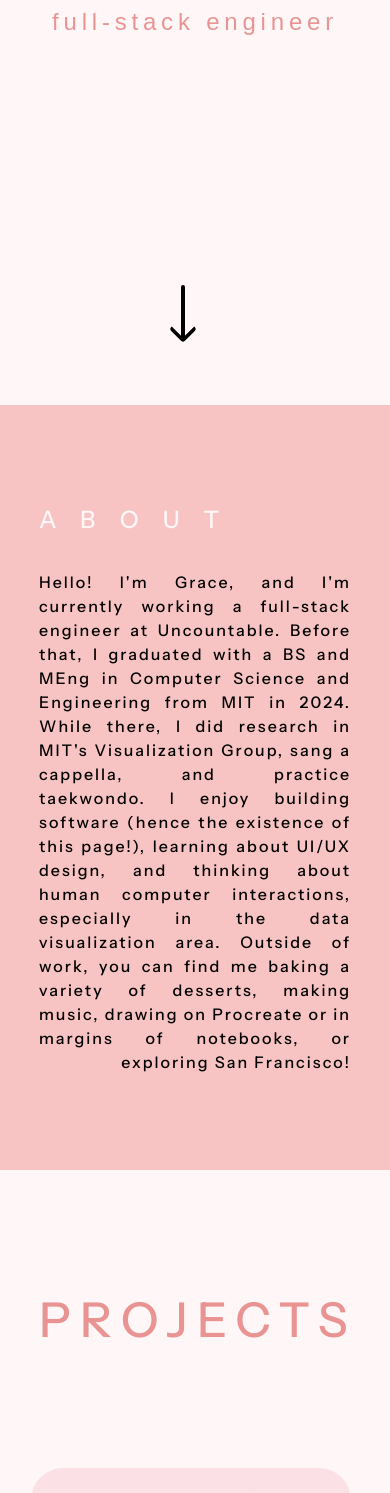
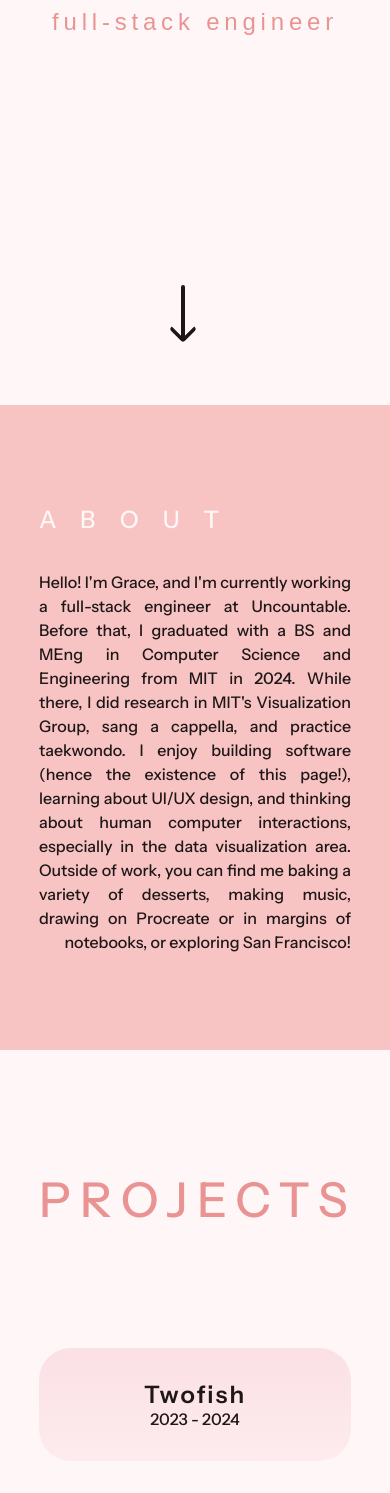
Before and after one commit to gracefh/portfolio-2024, a React (Create React App) app: page / in a window 390 px wide. Shown: the part 439-1932 px from the top of the page. Built offline with nearby package versions, Linux system fonts and the light colour scheme.

Commit message:
working on things

```diff
--- a/package.json
+++ b/package.json
@@ -11,6 +11,7 @@
     "@types/node": "^16.18.113",
     "@types/react": "^18.3.11",
     "@types/react-dom": "^18.3.0",
+    "framer-motion": "^11.11.10",
     "matter-js": "^0.20.0",
     "pathseg": "^1.2.1",
     "poly-decomp": "^0.3.0",
--- a/src/App.css
+++ b/src/App.css
@@ -49,9 +49,14 @@ p {
   font-weight: 400;
 }
 
-.instrument-sans-500 {
+.instrument-sans-500-spaced {
   font-weight: 500;
   letter-spacing:2px;
+}
+
+
+.instrument-sans-500-normal {
+  font-weight: 500;
 }
 
 .instrument-sans-600 {
--- a/src/components/projectCards.css
+++ b/src/components/projectCards.css
@@ -16,6 +16,7 @@
   display:flex;
   flex-direction:column;
   gap: 2em;
+  align-items:center;
 
   & .content {
     display: none;
@@ -24,7 +25,6 @@
   &:hover {
     width: 100%;
     transition: var(--transition-hover);
-    padding-bottom: 5em;
 
     & .content {
       display: inherit;
@@ -32,12 +32,19 @@
   }
 
   & .project-preview {
-    max-width: 100%;
+    max-width: min(35em, 100%);
   }
 }
 
 @media screen and (max-width: 900px) {
   .project-card {
     width: 100%;
+    padding-left: 5em;
+    padding-right: 5em;
   }
 }
+
+
+.content-wrapper {
+  max-width:35em;
+}
--- a/src/components/projectCards.tsx
+++ b/src/components/projectCards.tsx
@@ -1,44 +1,75 @@
 import { mainProjects } from "../data/mainProjectData";
 import "./projectCards.css";
+import { AnimatePresence, motion } from "framer-motion";
+import { useCallback, useState } from "react";
 
 export type ProjectCardProps = {
   ind: number;
   title: string;
   date: string;
-  imageLink: string
-  description: string
-  route:string
+  imageLink: string;
+  description: string;
+  route: string;
 };
 
 export const ProjectCard = (props: ProjectCardProps) => {
   const { ind, title, date, imageLink, description, route } = props;
+  const [isHover, setIsHover] = useState(false);
+
+  const toggleHover = useCallback(
+    (hover: boolean) => {
+      setIsHover(hover);
+    },
+    [setIsHover]
+  );
   return (
-    <div
+    <motion.div
       className={`project-card ${
         ind % 2 == 0 ? "align-self-end" : "align-self-start"
       }`}
-      key={ind}
+      onHoverStart={() => toggleHover(true)}
+      onHoverEnd={() => toggleHover(false)}
     >
-      <div>
+      <motion.div layout>
         <div className="card-header project-title">{title}</div>
         <div className="subtitle project-date">{date}</div>
-      </div>
-      {imageLink != "" ? <img
+      </motion.div>
+
+      {imageLink != "" ? (
+        <motion.img
           className={"project-preview"}
           src={imageLink}
           alt={`${title} project preview`}
-        ></img> : <></>}
-      <div className="content-wrapper">
-        <div className="content instrument-sans-500 text-black">{description}</div>
-      </div>
-    </div>
+          layout
+        ></motion.img>
+      ) : (
+        <></>
+      )}
+      <AnimatePresence>
+        {isHover && (
+          <motion.div
+            className="content-wrapper"
+            initial={{ opacity: 0 }}
+            animate={{ opacity: 1 }}
+            exit={{ opacity: 0 }}
+            transition={{ duration: 1.5 }}
+            layout
+          >
+            <div className="content instrument-sans-500-normal text-black">
+              {description}
+            </div>
+          </motion.div>
+        )}
+      </AnimatePresence>
+    </motion.div>
   );
 };
+
 export const ProjectCards = () => {
   return (
     <div className="project-cards-wrapper">
       {mainProjects.map((mainProject, ind) => (
-        <ProjectCard ind={ind} {...mainProject}/>
+        <ProjectCard ind={ind} {...mainProject} key={ind} />
       ))}
     </div>
   );
--- a/src/index.css
+++ b/src/index.css
@@ -6,7 +6,7 @@ body {
   --pink-lighter: #FBE0E5;
   --pink-med: #f7c3c3;
   --pink-darker: #e99393;
-  --primary-black: #000;
+  --primary-black: #1f1717;
   --primary-white: #FFF7F7;
 
   --transition-hover: all .25s ease;
@@ -20,6 +20,7 @@ body {
   font-style: normal;
   font-variation-settings:
     "wdth" 100;
+  color: var(--primary-black);
 }
 
 html, body {
--- a/src/index.tsx
+++ b/src/index.tsx
@@ -6,22 +6,20 @@ import reportWebVitals from './reportWebVitals';
 import { createBrowserRouter, RouterProvider } from 'react-router-dom';
 import { ErrorPage } from './pages/errorPage';
 import { Home } from './pages/home';
+import { About } from './pages/about';
 
 const router = createBrowserRouter([
   {
     path: "/",
     element: <Home />,
     errorElement: <ErrorPage />,
-    children: [
-      // {
-      //   path: "/",
-      //   element: <Home />,
-      // },
-      // {
-      //   path: "about/",
-      //   element: <AboutPage />,
-      // },
-      // {
+  },
+  {
+    path: "about",
+    element: <About />,
+    errorElement: <ErrorPage />,
+  },
+  // {
       //   path: "projects/",
       //   element: <ProjectsPage />,
       // },
@@ -37,17 +35,13 @@ const router = createBrowserRouter([
       //   path: "fun/:projectName",
       //   element: <FunPages />,
       // },
-    ],
-  },
 ]);
 
 const root = ReactDOM.createRoot(
   document.getElementById("root") as HTMLElement
 );
 root.render(
-  <React.StrictMode>
     <RouterProvider router={router} />
-  </React.StrictMode>
 );
 // const root = ReactDOM.createRoot(
 //   document.getElementById('root') as HTMLElement
--- a/src/layout/navBar.css
+++ b/src/layout/navBar.css
@@ -7,6 +7,7 @@
     justify-content:center;
 }
 
+
 .nav-bar {
     display:flex;
     gap: 2em;
@@ -15,6 +16,12 @@
     padding: 2em 4em;
     background-color:rgba(255, 255, 255, 0.5);
     border-radius:4em;
+}
+
+
+.nav-bar[data-isHover="true"] {
+  /* padding: 2em 6em; */
+  gap: 3em;
 }
 
 .nav-link {
--- a/src/layout/navBar.tsx
+++ b/src/layout/navBar.tsx
@@ -1,17 +1,51 @@
-import { NavLink } from "react-router-dom"
-import "./navBar.css"
+import { NavLink } from "react-router-dom";
+import "./navBar.css";
+import { useState } from "react";
 
+import { motion } from "framer-motion";
 
-export const NavBarItem = ({title, link}: {title: string, link: string}) => {
-    return <NavLink to={link} className={({isActive}) => `instrument-sans-500 nav-link ${isActive ? "active" : ""}`} >{title}</NavLink>
-}
+export const NavBarItem = ({
+  title,
+  link,
+}: {
+  title: string;
+  link: string;
+}) => {
+  return (
+    <motion.div
+      whileHover={{ scale: 1.1 }}
+      whileTap={{ scale: 0.95 }}
+      transition={{ type: "ease" }}
+      layout
+    >
+      <NavLink
+        to={link}
+        className={({ isActive }) =>
+          `instrument-sans-500-spaced nav-link ${isActive ? "active" : ""}`
+        }
+      >
+        {title}
+      </NavLink>
+    </motion.div>
+  );
+};
 export const NavBar = () => {
-    return <div className="nav-bar-wrapper">
-        <div className="nav-bar">
+  const [isHover, setIsHover] = useState(false);
+  return (
+    <motion.div className="nav-bar-wrapper">
+      <motion.div
+        layout
+        className="nav-bar"
+        data-isHover={isHover}
+        onHoverStart={() => setIsHover(true)}
+        onHoverEnd={() => setIsHover(false)}
+        transition={{ type: "ease" }}
+      >
         <NavBarItem title={"home"} link="/"></NavBarItem>
         <NavBarItem title={"projects"} link="/projects"></NavBarItem>
         <NavBarItem title={"about"} link="/about"></NavBarItem>
         <NavBarItem title={"resume"} link="/resume"></NavBarItem>
-        </div>
-    </div>
-}
+      </motion.div>
+    </motion.div>
+  );
+};
--- a/src/pages/Home.tsx
+++ b/src/pages/Home.tsx
@@ -26,7 +26,7 @@ const HomeImpl = () => {
           <h2 className="text-white header-md">ABOUT</h2>
         </div>
         <div className="about-content responsive-width-50 align-self-end">
-          <p className="instrument-sans-500 text-black">
+          <p className="instrument-sans-500-normal text-black">
             Hello! I'm Grace, and I'm currently working a full-stack engineer at
             Uncountable. Before that, I graduated with a BS and MEng in Computer
             Science and Engineering from MIT in 2024. While there, I did
--- /dev/null
+++ b/src/pages/about.tsx
@@ -0,0 +1,17 @@
+import React from "react";
+import "./pages.css";
+import { NavBar } from "../layout/navBar";
+
+const AboutImpl = () => {
+    console.log("I'm rendering")
+    return (
+      <main>
+        <NavBar />
+        <section>
+            hello
+        </section>
+      </main>
+    );
+  };
+
+  export const About = React.memo(AboutImpl);
```
Also changed, not shown: 1 other file (tests, documents, lock files or other folders).
